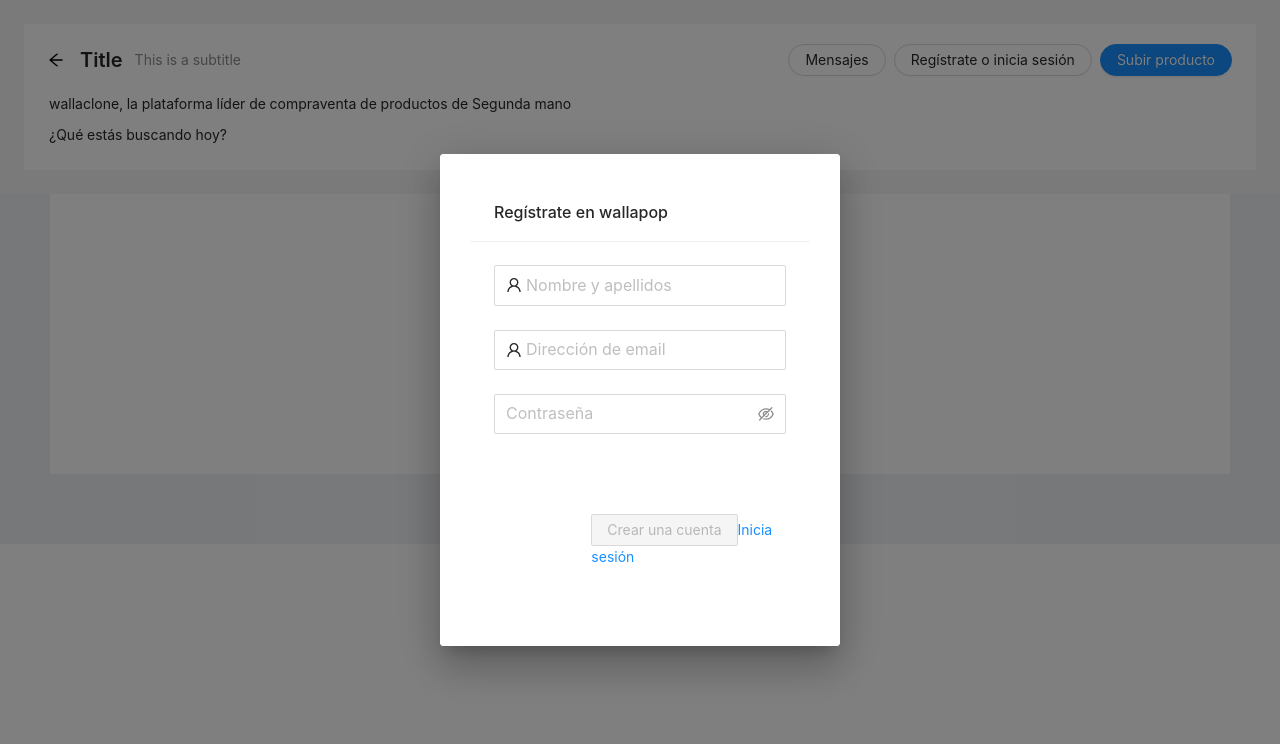
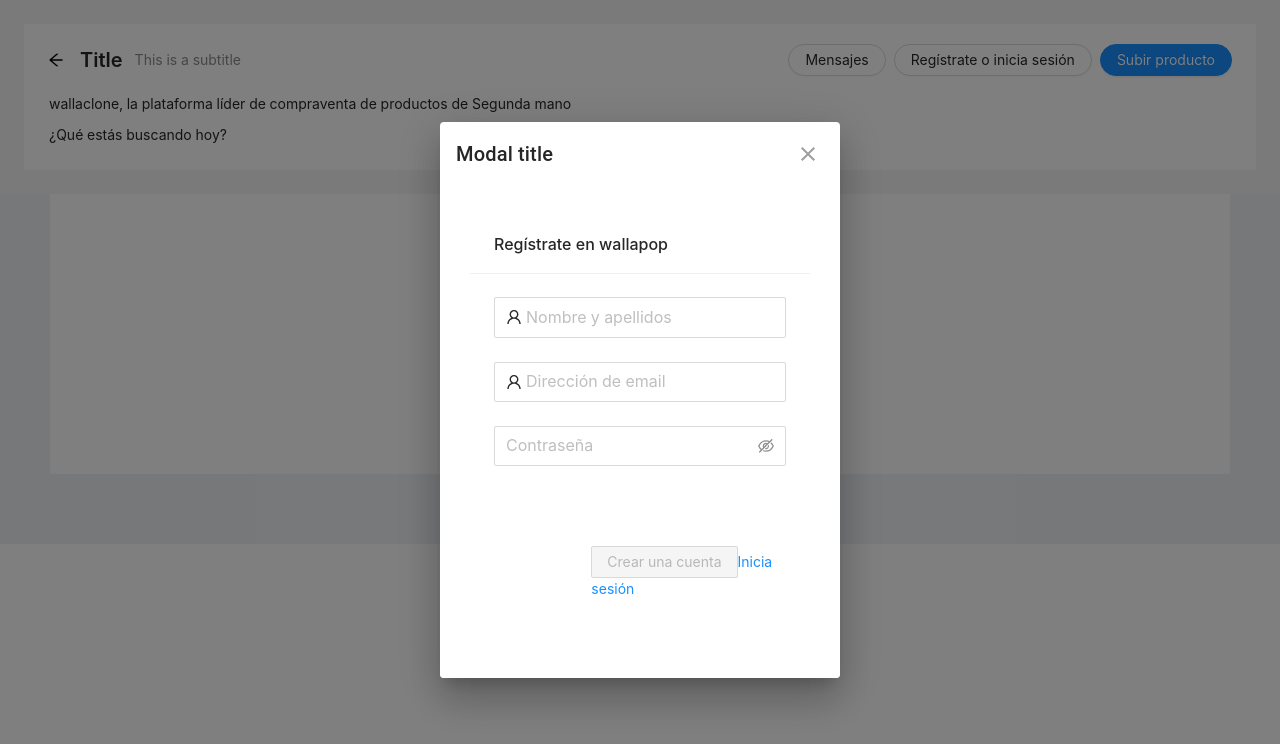
Before and after one commit to DrZuzzjen/frontend-final, a React (Create React App) app: page /signup in a window 1280 px wide. Shown: the top 744 px of the page. Built offline with nearby package versions, Linux system fonts and the light colour scheme.

Commit message:
ajustes en header y signup

```diff
--- a/src/componentes/layout/Header.js
+++ b/src/componentes/layout/Header.js
@@ -9,17 +9,10 @@ import IconButton from '@material-ui/core/IconButton';
 import CloseIcon from '@material-ui/icons/Close';
 import Typography from '@material-ui/core/Typography';
 
-import {
-	Descriptions,
-	PageHeader,
-	Layout,
-	Button
-} from 'antd';
+import { Descriptions, PageHeader, Button } from 'antd';
 import 'antd/dist/antd.css';
 import './Base.css';
 import { Link, withRouter } from 'react-router-dom';
-
-const { Content, Footer } = Layout;
 
 const isActive = (history, path) => {
 	if (history.location.pathname == path)
@@ -125,7 +118,7 @@ export default function Header() {
 				<DialogTitle
 					id='customized-dialog-title'
 					onClose={handleClose}>
-					Modal title
+					¡Bienvenido a wallapop!
 				</DialogTitle>
 				<DialogContent dividers>
 					<Card
@@ -133,6 +126,13 @@ export default function Header() {
 						bordered={false}
 						style={({ width: 300 }, { padding: 30 })}>
 						<p>Registrate o inicia sesión</p>
+
+						<Button shape='round' key='1' type='primary'>
+							Subir producto
+						</Button>
+						<Button shape='round' key='1' type='primary'>
+							Subir producto
+						</Button>
 						<p>o continua con tu email</p>
 						<p>
 							<DialogActions>
--- a/src/componentes/user/Signup.js
+++ b/src/componentes/user/Signup.js
@@ -1,16 +1,9 @@
 import '../layout/Card.css';
-import {
-	Form,
-	Input,
-	Typography,
-	Button,
-	Checkbox,
-	Card
-} from 'antd';
+import { Form, Input, Button, Checkbox, Card } from 'antd';
 import { UserOutlined } from '@ant-design/icons';
 
 import React, { useState } from 'react';
-
+import { withStyles } from '@material-ui/core/styles';
 import TextField from '@material-ui/core/TextField';
 import Icon from '@material-ui/core/Icon';
 import { makeStyles } from '@material-ui/core/styles';
@@ -19,10 +12,47 @@ import Dialog from '@material-ui/core/Dialog';
 import DialogActions from '@material-ui/core/DialogActions';
 import DialogContent from '@material-ui/core/DialogContent';
 import DialogContentText from '@material-ui/core/DialogContentText';
-import DialogTitle from '@material-ui/core/DialogTitle';
-
+import MuiDialogTitle from '@material-ui/core/DialogTitle';
+import MuiDialogContent from '@material-ui/core/DialogContent';
+import MuiDialogActions from '@material-ui/core/DialogActions';
+import IconButton from '@material-ui/core/IconButton';
+import CloseIcon from '@material-ui/icons/Close';
+import Typography from '@material-ui/core/Typography';
+import { Redirect } from 'react-router-dom';
 import { Link } from 'react-router-dom';
 
+const styles = (theme) => ({
+	root: {
+		margin: 0,
+		padding: theme.spacing(2)
+	},
+	closeButton: {
+		position: 'absolute',
+		right: theme.spacing(1),
+		top: theme.spacing(1),
+		color: theme.palette.grey[500]
+	}
+});
+
+const DialogTitle = withStyles(styles)((props) => {
+	const { children, classes, onClose, ...other } = props;
+	return (
+		<MuiDialogTitle
+			disableTypography
+			className={classes.root}
+			{...other}>
+			<Typography variant='h6'>{children}</Typography>
+			{
+				onClose ? <IconButton
+					aria-label='close'
+					className={classes.closeButton}
+					onClick={onClose}>
+					<CloseIcon />
+				</IconButton> :
+				null}
+		</MuiDialogTitle>
+	);
+});
 const tailLayout = {
 	wrapperCol: {
 		offset: 8,
@@ -30,34 +60,7 @@ const tailLayout = {
 	}
 };
 
-const useStyles = makeStyles((theme) => ({
-	card: {
-		maxWidth: 600,
-		margin: 'auto',
-		textAlign: 'center',
-		marginTop: theme.spacing(5),
-		paddingBottom: theme.spacing(2)
-	},
-	error: {
-		verticalAlign: 'middle'
-	},
-	title: {
-		marginTop: theme.spacing(2),
-		color: theme.palette.openTitle
-	},
-	textField: {
-		marginLeft: theme.spacing(1),
-		marginRight: theme.spacing(1),
-		width: 300
-	},
-	submit: {
-		margin: 'auto',
-		marginBottom: theme.spacing(2)
-	}
-}));
-
-export default function Signup() {
-	const classes = useStyles();
+export default function Signup({ history }) {
 	const [
 		values,
 		setValues
@@ -68,6 +71,16 @@ export default function Signup() {
 		open: false,
 		error: ''
 	});
+
+	const [
+		open,
+		setOpen
+	] = React.useState(true);
+
+	const handleClose = () => {
+		history.push('/');
+		setOpen(false);
+	};
 
 	const handleChange = (name) => (event) => {
 		setValues({ ...values, [name]: event.target.value });
@@ -95,11 +108,17 @@ export default function Signup() {
 	return (
 		<div>
 			<Dialog
-				open='true'
+				onClose={handleClose}
+				open={open}
 				disableBackdropClick={true}
 				titleStyle={
 					({ textAlign: 'center' }, { padding: 30 })
 				}>
+				<DialogTitle
+					id='customized-dialog-title'
+					onClose={handleClose}>
+					Modal title
+				</DialogTitle>
 				<Card
 					title='Regístrate en wallapop'
 					bordered={false}
```
